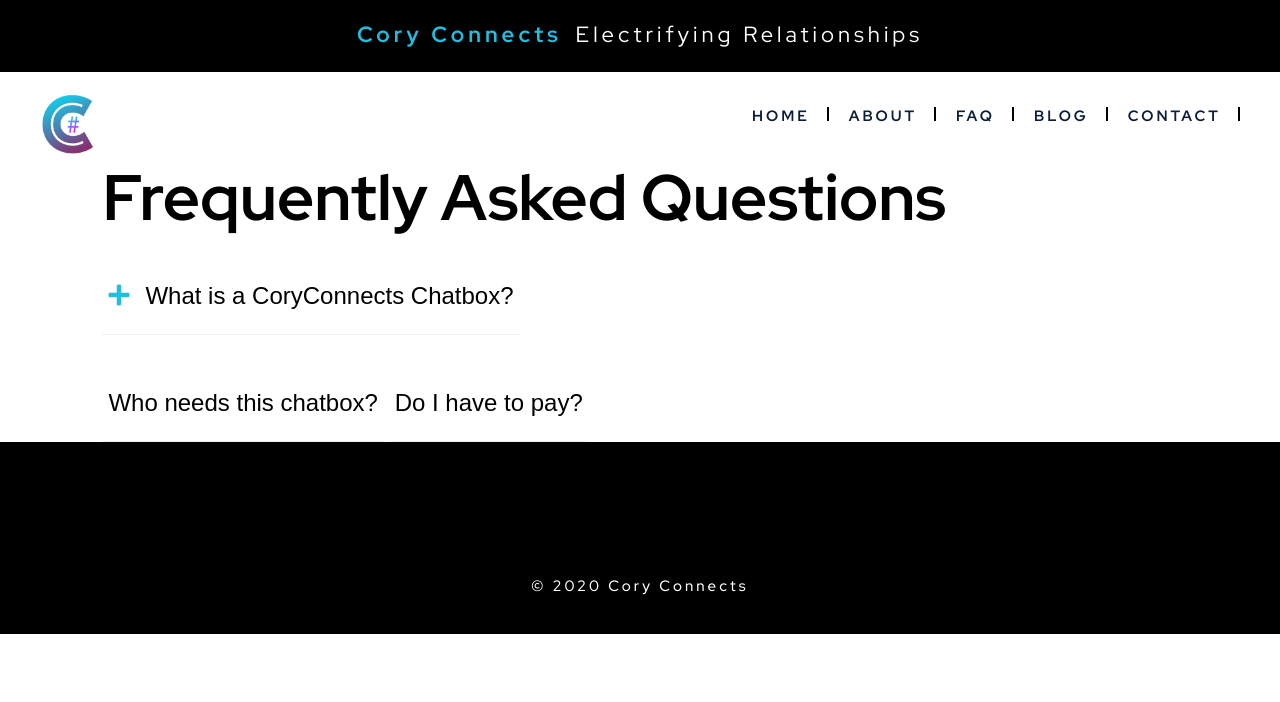
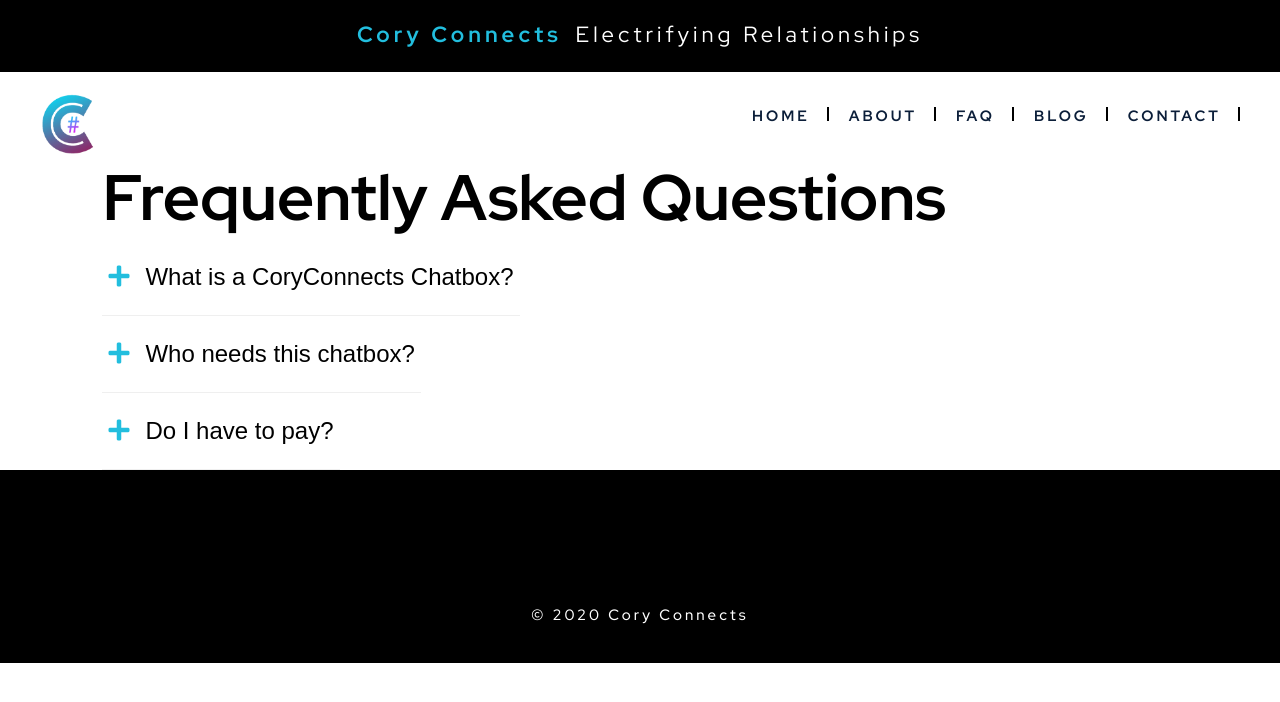
Before and after one commit to andreanthony/andreanthony.github.io, a Jekyll site: the page faq.html, which Jekyll copies as it is, in a window 1280 px wide. Shown: the top 702 px of the page. Built offline with Jekyll 4.4.1, drawn with Linux system fonts in a browser that asks for light colours; nearby versions of some CDN libraries; some web fonts are replaced.

Commit message:
Update faq.html

```diff
--- a/faq.html
+++ b/faq.html
@@ -61,17 +61,18 @@
 
 <h2>Frequently Asked Questions</h2>
 
-<h4><button class="FaqItem"><i class="fas fa-plus"></i>What is a CoryConnects Chatbox?</button></h4><div class="content">
+<div><button class="FaqItem"><i class="fas fa-plus"></i>What is a CoryConnects Chatbox?</button>
+<div class="content" style="display: none;">
   <p>CoryConnects Chatbox helps you become 100x more successful in achieving your on LinkedIn by answering all your questions related to LinkedIn Profile, Content Posting and auto-suggests the best way to boost your profile to connect you with the right network of people</p>
-</div>
-<button class="FaqItem">Who needs this chatbox?</button>
-<div class="content">
+</div></div>
+<div><button class="FaqItem"><i class="fas fa-plus"></i>Who needs this chatbox?</button>
+<div class="content" style="display: none;">
   <p>New grads/Jobseekers looking to connect with HR with an all-star profile, an entrepreneur looking for start-up mentors for incubation, bootstrapping and growth, and freelancers who want to be more visible and get more gigs.</p>
-</div>
-<button class="FaqItem">Do I have to pay?</button>
-<div class="content">
+</div></div>
+<div><button class="FaqItem"><i class="fas fa-plus"></i>Do I have to pay?</button>
+<div class="content" style="display: none;">
   <p>Absolutely Not! It’s free so don’t forget to suggest it to everyone in need.</p>
-</div>
+</div></div>
 
 <script>
 var faq = document.getElementsByClassName("FaqItem");
```
